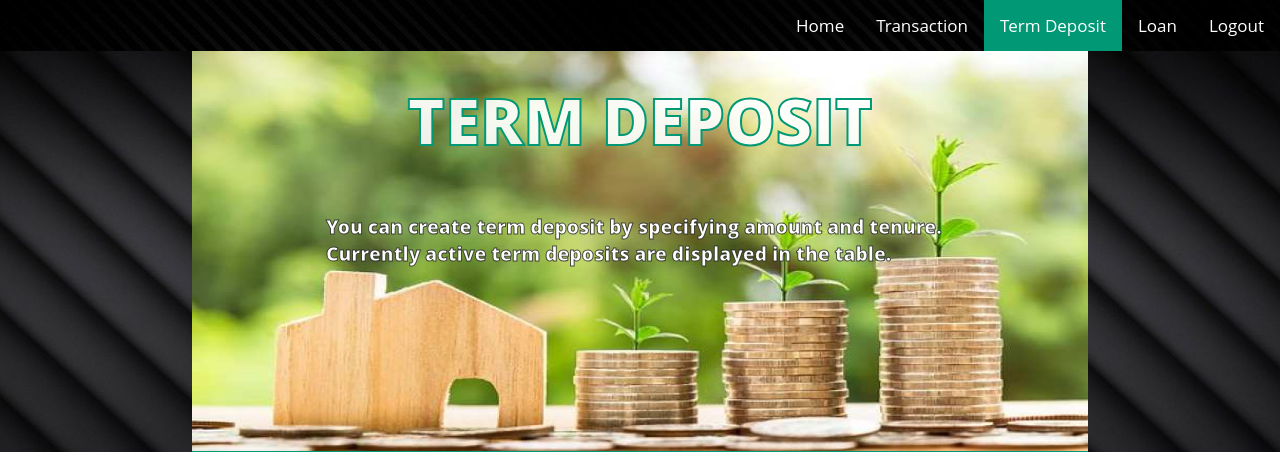
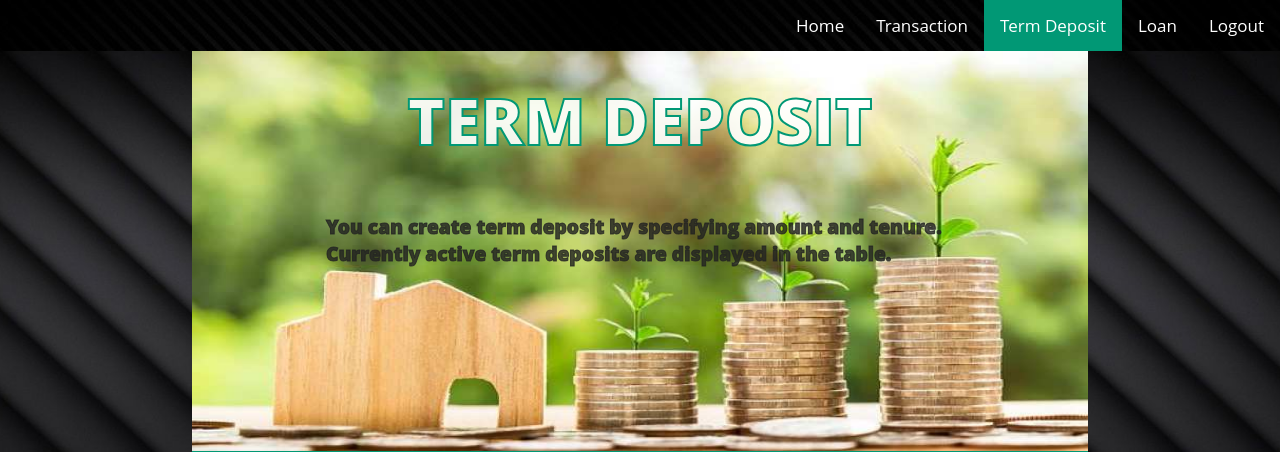
Before and after one commit to MiSF1T/micro-finance-system, a PHP site: page /td.html in a window 1280 px wide. Shown: the top 452 px of the page. Run offline with PHP 8.4, Linux system fonts and the light colour scheme.

Commit message:
Update style.css

```diff
--- a/term deposit/styles/style.css
+++ b/term deposit/styles/style.css
@@ -87,7 +87,7 @@ img {
     text-align: left;
     margin: 0px 0px 15px 0px;
     padding: 6px;
-    color: rgb(255, 255, 255);
+    color: rgba(34, 34, 34,0.8);
 
     position: absolute;
     top: 30%;
```
